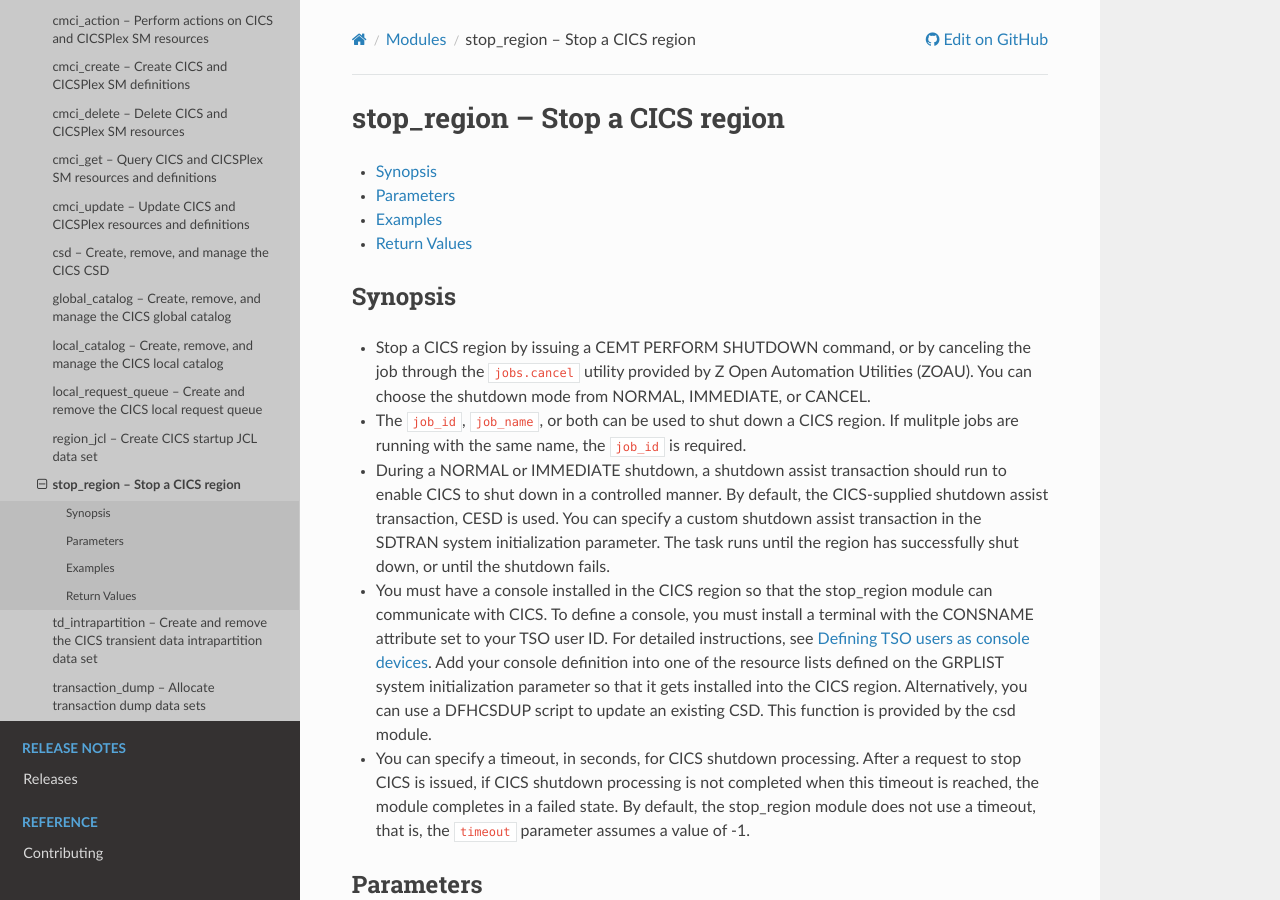
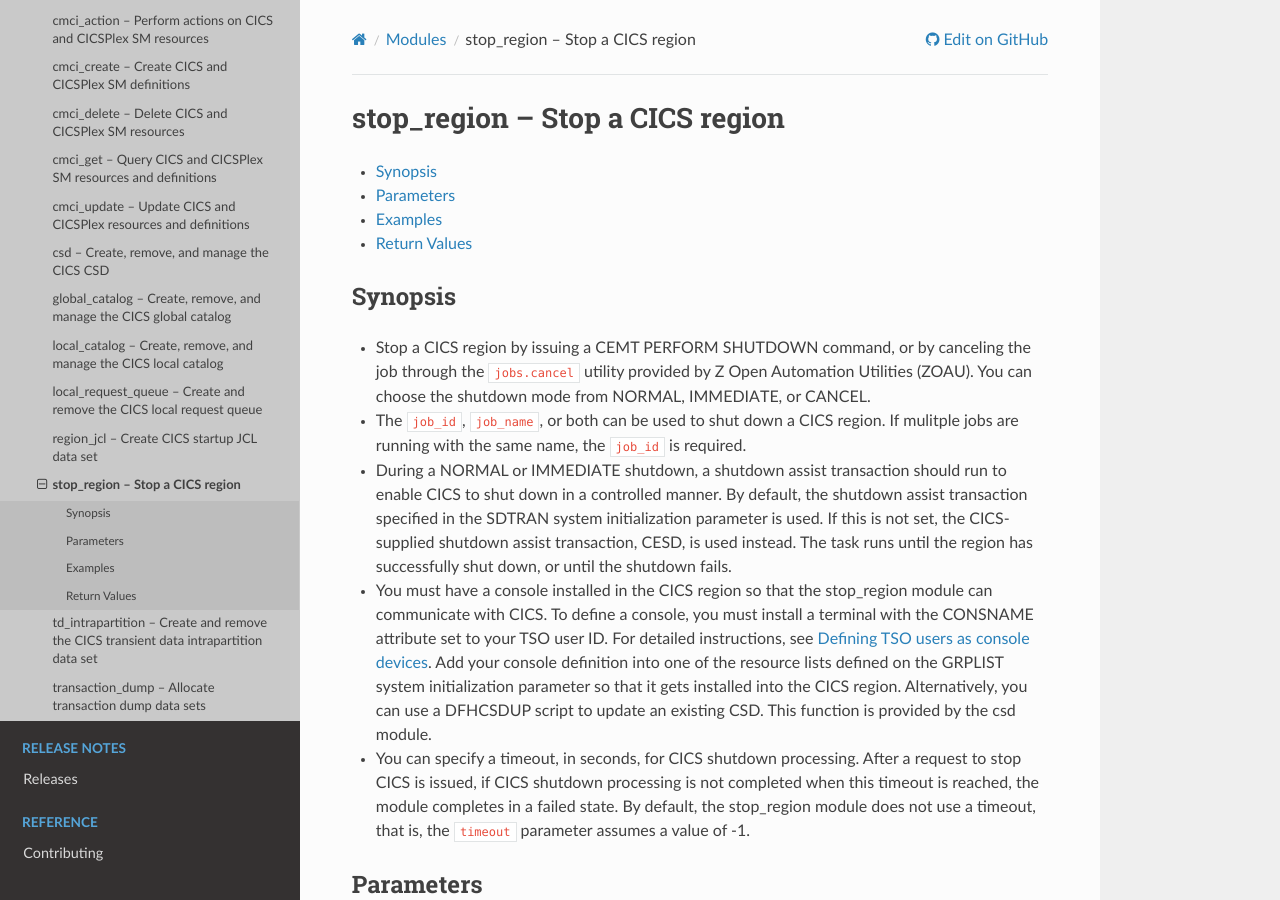
Before and after one commit to ansible-collections/ibm_zos_cics, a Sphinx documentation site: the page built from docs/source/modules/stop_region.rst, in a window 1280 px wide and 900 px high. Built offline with Sphinx 7.4.7 and the Read the Docs theme 3.1.0, drawn with Linux system fonts in a browser that asks for light colours; some of the changed text lies outside the part shown.

Commit message:
Auto-generated rst changes

```diff
--- a/docs/source/modules/stop_region.rst
+++ b/docs/source/modules/stop_region.rst
@@ -22,7 +22,7 @@ Synopsis
 --------
 - Stop a CICS region by issuing a CEMT PERFORM SHUTDOWN command, or by canceling the job through the :literal:`jobs.cancel` utility provided by Z Open Automation Utilities (ZOAU). You can choose the shutdown mode from NORMAL, IMMEDIATE, or CANCEL.
 - The :literal:`job\_id`\ , :literal:`job\_name`\ , or both can be used to shut down a CICS region. If mulitple jobs are running with the same name, the :literal:`job\_id` is required.
-- During a NORMAL or IMMEDIATE shutdown, a shutdown assist transaction should run to enable CICS to shut down in a controlled manner. By default, the CICS-supplied shutdown assist transaction, CESD is used. You can specify a custom shutdown assist transaction in the SDTRAN system initialization parameter. The task runs until the region has successfully shut down, or until the shutdown fails.
+- During a NORMAL or IMMEDIATE shutdown, a shutdown assist transaction should run to enable CICS to shut down in a controlled manner. By default, the shutdown assist transaction specified in the SDTRAN system initialization parameter is used. If this is not set, the CICS-supplied shutdown assist transaction, CESD, is used instead. The task runs until the region has successfully shut down, or until the shutdown fails.
 - You must have a console installed in the CICS region so that the stop\_region module can communicate with CICS. To define a console, you must install a terminal with the CONSNAME attribute set to your TSO user ID. For detailed instructions, see \ `Defining TSO users as console devices <https://www.ibm.com/docs/en/cics-ts/latest?topic=cics-defining-tso-users-as-console-devices>`__. Add your console definition into one of the resource lists defined on the GRPLIST system initialization parameter so that it gets installed into the CICS region. Alternatively, you can use a DFHCSDUP script to update an existing CSD. This function is provided by the csd module.
 - You can specify a timeout, in seconds, for CICS shutdown processing. After a request to stop CICS is issued, if CICS shutdown processing is not completed when this timeout is reached, the module completes in a failed state. By default, the stop\_region module does not use a timeout, that is, the :literal:`timeout` parameter assumes a value of -1.
 
@@ -88,7 +88,7 @@ no_sdtran
 sdtran
   The 4-character identifier of the shutdown assist transaction.
 
-  The default shutdown transaction, if neither SDTRAN nor NOSDTRAN is specified, is CESD.
+  If neither SDTRAN nor NOSDTRAN is specified, the value specified in the SDTRAN SIT parameter is used; or if this has not been set, the CICS-supplied shutdown assist transaction, CESD, is used instead.
 
 
   | **required**: False
```
